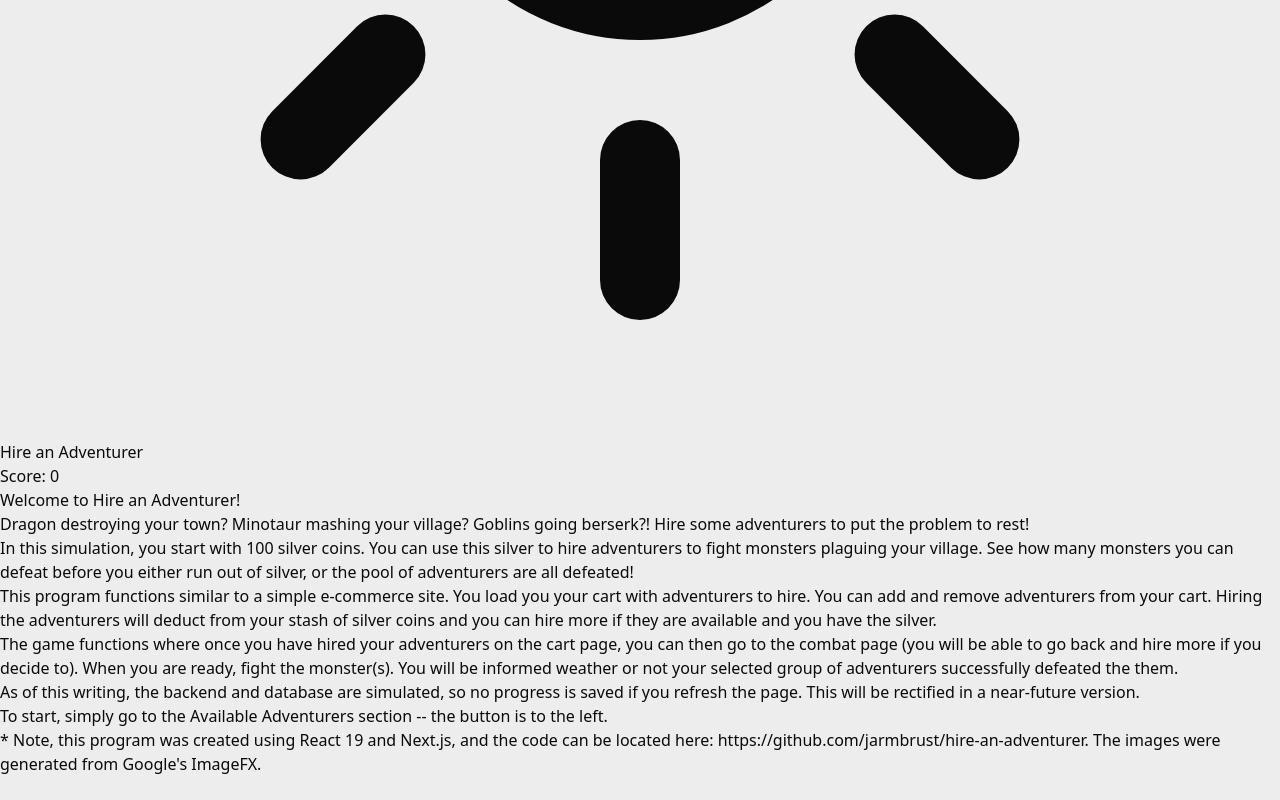
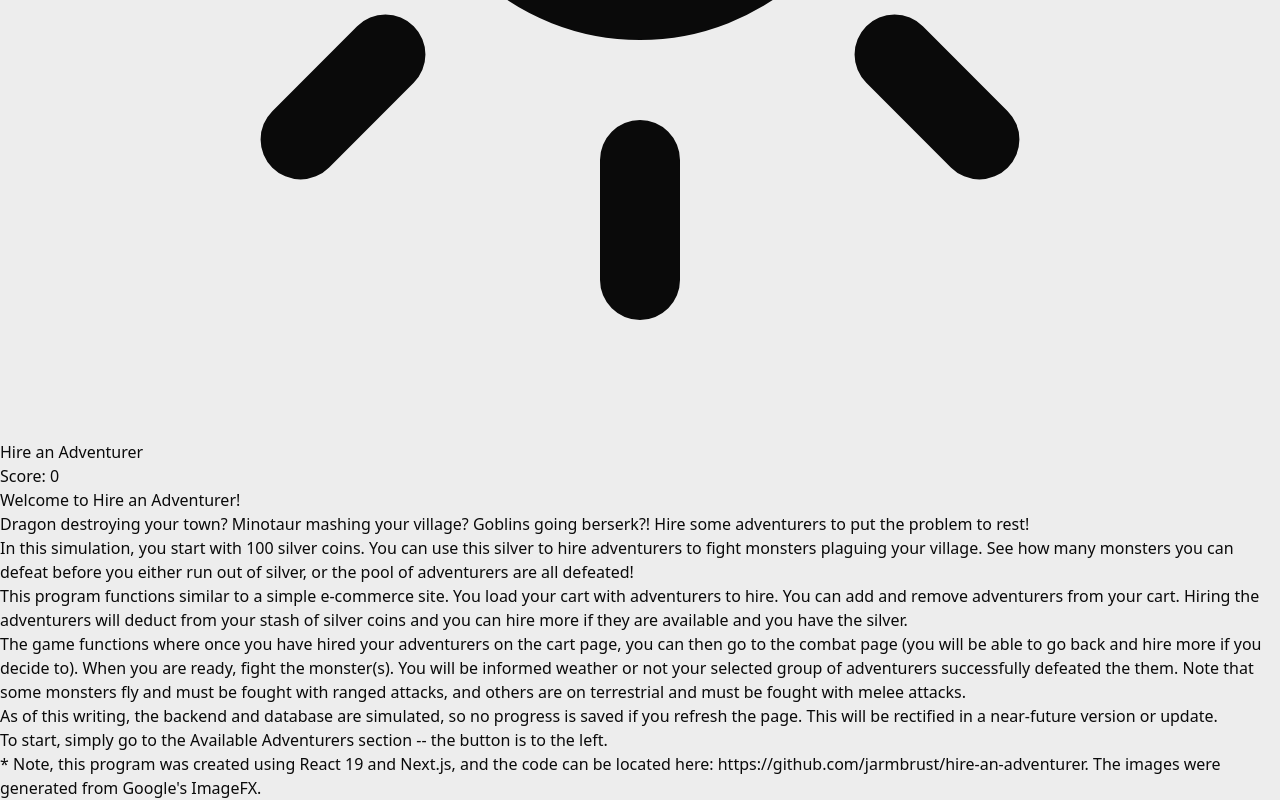
Before and after one commit to jarmbrust/hire-an-adventurer, a Next.js app: page / in a window 1280 px wide. Shown: the part 6128-6928 px from the top of the page. Before the commit the page ends 6904 px from the top, so only its background shows below. Built offline with nearby package versions, Linux system fonts and the light colour scheme.

Commit message:
update text on homepage

```diff
--- a/src/app/page.tsx
+++ b/src/app/page.tsx
@@ -9,11 +9,11 @@ const Home = () => {
       </p>
       <p className="mt-4 mb-3">
         In this simulation, you start with 100 silver coins.  You can use this silver to hire adventurers
-        to fight monsters plaguing your village.   See how many monsters you can defeat before you either
+        to fight monsters plaguing your village.  See how many monsters you can defeat before you either
         run out of silver, or the pool of adventurers are all defeated!
       </p>
       <p className="mt-4 mb-3">
-        This program functions similar to a simple e-commerce site.  You load you your cart
+        This program functions similar to a simple e-commerce site.  You load your cart
         with adventurers to hire. You can add and remove adventurers from your cart.
         Hiring the adventurers will deduct from your stash of silver coins and you can hire more if
         they are available and you have the silver.
@@ -22,11 +22,12 @@ const Home = () => {
         The game functions where once you have hired your adventurers on the cart page,
         you can then go to the combat page (you will be able to go back and hire more if you decide to).
         When you are ready, fight the monster(s).  You will be informed weather or not your
-        selected group of adventurers successfully defeated the them.
+        selected group of adventurers successfully defeated the them.  Note that some monsters fly and must be
+        fought with ranged attacks, and others are on terrestrial and must be fought with melee attacks.
       </p>
       <p>
         As of this writing, the backend and database are simulated, so no progress is saved if
-        you refresh the page. This will be rectified in a near-future version.
+        you refresh the page. This will be rectified in a near-future version or update.
       </p>
       <p className="mt-4 mb-3">
         To start, simply go to the Available Adventurers section -- the button is to the left.
```
